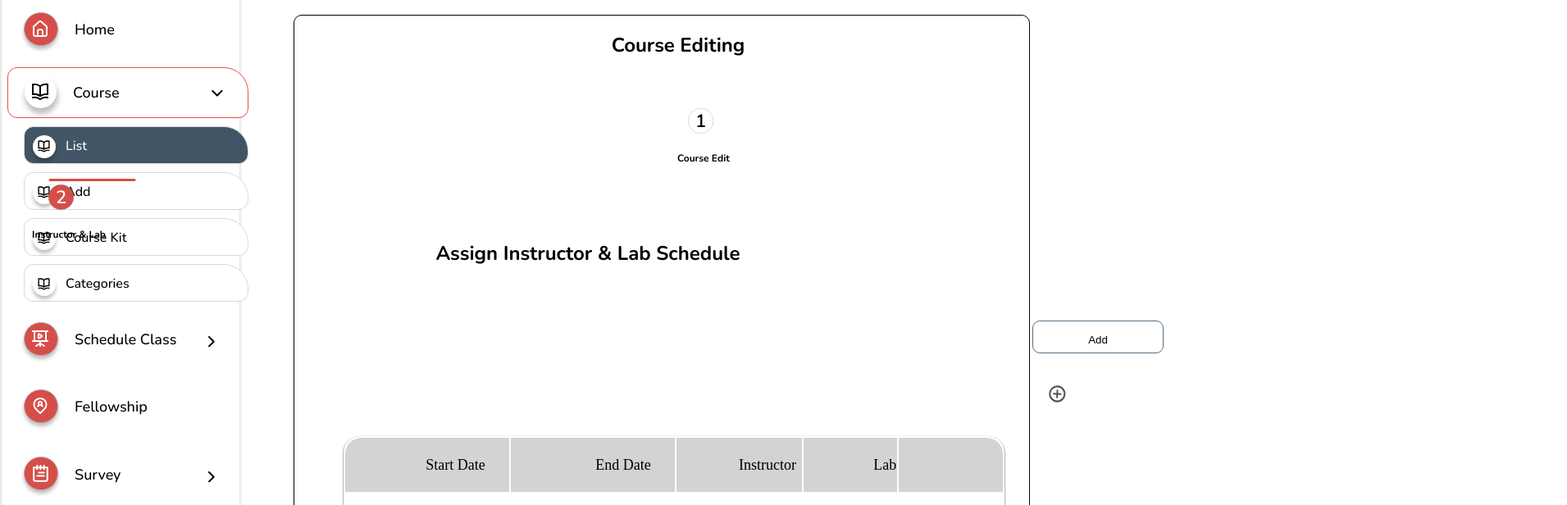
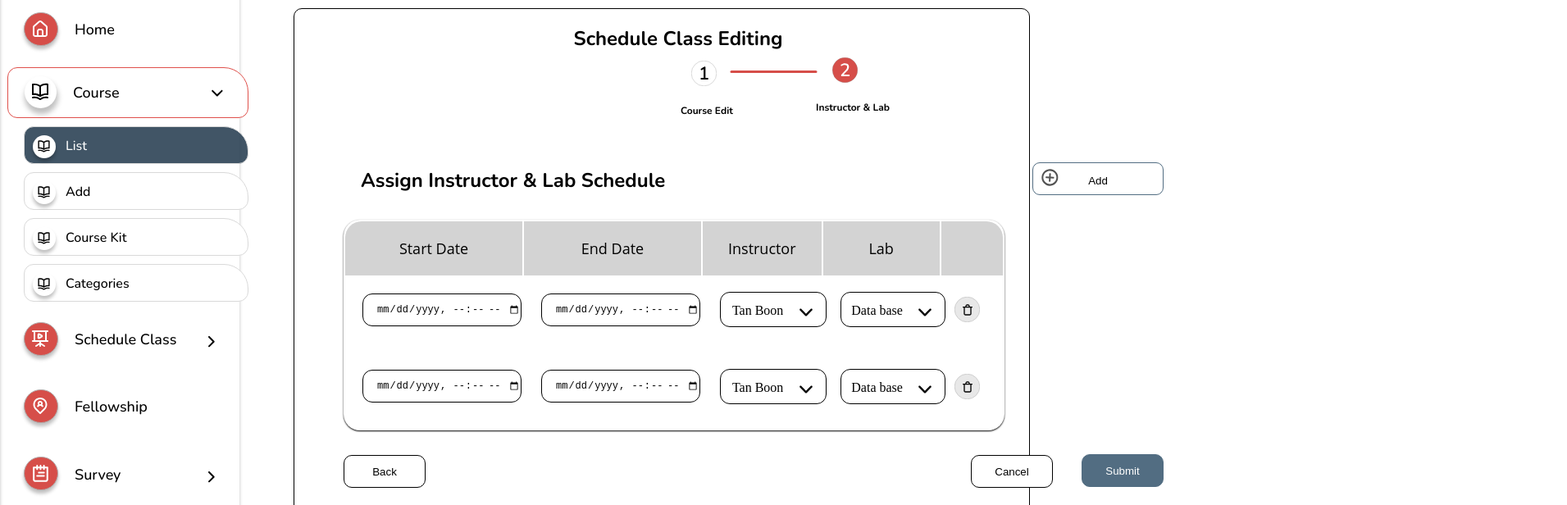
Before and after one commit to CalvinGanesh/CAAs, an Angular app: page / in a window 1280 px wide. Shown: the part 140-756 px from the top of the page at 82% size, 1911 px wide, since content can reach past the window. Built offline with nearby package versions, Linux system fonts and the light colour scheme.

Commit message:
Website-1

```diff
--- a/src/app/app.component.html
+++ b/src/app/app.component.html
@@ -1,4 +1,5 @@
 <app-header></app-header>
 <app-sidebar></app-sidebar>
 <!-- <app-schedule></app-schedule> -->
+<!-- <app-edit-course-create></app-edit-course-create> -->
 <app-editschedule2></app-editschedule2>
--- a/src/app/dropdown/dropdown.component.css
+++ b/src/app/dropdown/dropdown.component.css
@@ -1,9 +1,11 @@
 .container {
-    width: 100%;
-    height: 47px;
+    width: 90%;
+    margin-left: 20px;
+    margin-top: -6px;
+    height: 41px;
     flex-shrink: 0;
     border-radius: 12px;
-    border: 0.3px solid #7A7A7A;
+    border: 0.3px solid #000000;
 }
 
 input {
@@ -17,20 +19,26 @@ img {
 
 .container p {
     display: inline-block;
-    color: #7A7A7A;
+    color: #000000;
     margin-top: 13px;
     margin-left: 10px;
     font-size: 16px;
 }
 
 .dd {
-    width: 392px;
+    width: 192px;
+    margin-left: 20px;
     height: fit-content;
     border-radius: 0px 0px 16px 16px;
     border: 0.5px solid #526D82;
     background: #FFF;
     position: absolute;
     z-index: 20;
+    font-family: Open Sans;
+    font-size: 18px;
+    font-weight: 500;
+
+
 }
 
 .dd p {
--- a/src/app/editschedule2/editschedule2.component.css
+++ b/src/app/editschedule2/editschedule2.component.css
@@ -3,7 +3,6 @@
     height: 33px;
     margin-top: 150px;
     margin-left: 350px;
-    display: inline-block;
 }
 
 .title {
@@ -29,8 +28,8 @@
 
 .col {
     position: relative;
-    left: 480px;
-    top: 20px;
+    left: 484px;
+    top: -30px;
 }
 
 .col p {
@@ -45,14 +44,14 @@
 
 .col-1 {
     position: relative;
-    left: -300px;
-    top: 20px;
+    left: 531px;
+    top: -104px;
 }
 
 .col-2 {
     position: relative;
-    left: -300px;
-    top: 20px;
+    left: 656px;
+    top: -127px;
 }
 
 .col-2 p {
@@ -63,7 +62,12 @@
     font-size: 12px;
     font-weight: 600;
 }
+.col-8 h5{
+    position: absolute;
+    margin-top: 46px;
+    margin-left: 81px;
 
+}
 .col-4 button{
     border: 1px solid #000000;
     background-color: #ffffff;
@@ -71,7 +75,7 @@
     border-color: #526D82;
     width: 160px;
     height: 40px;
-    margin-top: 25px;
+    margin-top: 40px;
     margin-left: 900px;
 
 }
@@ -92,6 +96,7 @@
     font: Open sans;
     font-size: 12px;
     font-weight: 500;
+    cursor: pointer;
 }
 
 input{
@@ -99,10 +104,10 @@ input{
     margin-top: -20px;
     padding-top: 0px;
     padding-left: 16px;
-    width: 160px;
+    width: 176px;
     height: 38px;
     border: 0.3px solid #000000;
-    border-radius: 6px;
+    border-radius: 12px;
     -webkit-appearance: none;
     -moz-appearance: none;
     appearance: none;
@@ -120,10 +125,7 @@ input{
     color: #aaa;
   } */
 
-.col-8 h5{
-    margin-top: 25px;
-margin-left: -180px;
-}
+
 
 .row-1 table {
     width: 90%;
@@ -153,13 +155,13 @@ margin-left: -180px;
 .row-1 th {
     background-color: #d3d3d3;
     height: 5vw;
-    font: OpenSans;
+    font-family: Open Sans;
+    font-size: 18px;
     font-weight: 500;
-    font-size: 18px;
 }
 
 .row-1 tr {
-    border-bottom: 1px solid #d3d3d3;
+    border-bottom: 3px solid #526D82;
 }
 
 .row-1 td {
@@ -185,10 +187,11 @@ margin-left: -180px;
 }
 
 .btn-1{
+    position: absolute;
     width: 100px;
     height: 40px;
-    margin-left: 200px;
-    margin-top: 30px;
+    margin-left: 825px;
+    margin-top: -115px;
     margin-bottom: 75px;
     padding: 0px 14px 0px 14px;
     border-radius: 10px;
@@ -197,15 +200,17 @@ margin-left: -180px;
 
 }
 .btn-2 {
+    position: absolute;
     width: 100px;
     height: 40px;
-    margin-left: 70px;
-    margin-top: 30px;
+    margin-left: 960px;
+    margin-top: -116px;
     margin-bottom: 75px;
     padding: 0px 14px 0px 14px;
     border-radius: 10px;
     border: 1px solid black;
     background-color: #526D82;
+    border-color: #526D82;
     color: white;
 }
 /* tr:hover {
--- a/src/app/editschedule2/editschedule2.component.html
+++ b/src/app/editschedule2/editschedule2.component.html
@@ -1,6 +1,6 @@
 <section class="team_member section-padding">
     <div class="title">
-        <h5>Course Editing</h5>
+        <h5>Schedule Class Editing</h5>
         <div class="row">
             <div class="col">
                 <img src="assets/No.1.svg"><br>
@@ -14,7 +14,7 @@
                 <p>Instructor & Lab</p>
             </div>
         </div>
-        <div class="row" style="margin-top: 10px;">
+        <div class="row" style="margin-top: -114px;">
             <div class="col-8">
                 <h5>
                     Assign Instructor & Lab Schedule
@@ -22,40 +22,20 @@
             </div>
             <div class="col-4">
                 <button class="button" >
-                  <p style="padding-top: 1px;"> Add </p>
-                    <h6><span><img src="assets/Close.svg" style="margin-left: -100px;margin-top: 20px;"></span></h6>
+                  <p style="padding-top: -4px;"> Add </p>
+                    <h6><span><img src="assets/Close.svg" style="position: absolute;margin-left: -76px;margin-top: -50px;"></span></h6>
                 </button>
             </div>
         </div>
         <div class="row-1">
             <table>
                 <tr>
-                    <th style="width: 20%;padding-left: 70px;">Start Date</th>
-                    <th style="width: 20%;padding-left: 75px;">End Date</th>
-                    <th style="width: 20%;padding-left: 70px;">Instructor</th>
-                    <th style="width: 10%;padding-left: 85px;">Lab</th>
-                    <th style="width: 20%;"></th>
+                    <th style="width: 20%;padding-left: -3px;">Start Date</th>
+                    <th style="width: 20%;padding-left: -7px;">End Date</th>
+                    <th style="width: 20%;padding-left: 1px;">Instructor</th>
+                    <th style="width: 20%;padding-left: -9px;">Lab</th>
+                    <th style="width: 10%;"></th>
                 </tr>
-                <!-- <div class="container">
-                    <div class="row">
-                    <div class="col-md-3">
-                        <div class="input-group">
-                          <div class="input-group-addon" id="calendar1">
-                            <i class="fa fa-calendar"></i>
-                          </div>
-                          <input type="text" name="start_date" id="start_date" class="form-control start_date" data-inputmask="'alias':'mm/dd/yyyy'" data-mask="" value="">
-                        </div>
-                    </div>
-                    <div class="col-md-3">
-                        <div class="input-group">
-                          <div class="input-group-addon" id="calendar2">
-                            <i class="fa fa-calendar"></i>
-                          </div>
-                          <input type="text" name="end_date" id="end_date" class="form-control end_date" data-inputmask="'alias': 'mm/dd/yyyy'" data-mask="" value="">
-                        </div>
-                        </div>
-                        </div>
-                        </div> -->
           <tr>
                     <td>
                         <form>
@@ -79,7 +59,7 @@
                     <td>
                         <form>
                             <div>
-                                <app-dropdown [items]="[]"></app-dropdown>
+                                <app-dropdown [items]="Initems" style="cursor: pointer;"></app-dropdown>
                                 <!-- <select class="dropdown" [(ngModel)]="selectedOption1">
                                     <option value="option1">Select</option>
                                     <option value="option2">Tan Boo</option>
@@ -92,7 +72,7 @@
                     <td>
                         <form>
                             <div>
-                                <app-dropdown [items]="[]"></app-dropdown>
+                                <app-dropdown [items]="Litems" style="cursor: pointer;"></app-dropdown>
                                 <!-- <select class="dropdown" [(ngModel)]="selectedOption2">
                                     <option value="optionA">Select</option>
                                     <option value="optionB">Database Lab</option>
@@ -106,7 +86,7 @@
                     </td>
                     <td>
                         <form>
-                             <span><img src="assets/dutbin.svg" style="margin-top: -20px;margin-left: 7px;margin-right: 20px;"></span>
+                             <span><img src="assets/dutbin.svg" style="margin-top: -8px;margin-left: 7px;margin-right: 20px;"></span>
                         </form>
                     </td>
                 </tr>
@@ -132,7 +112,7 @@
                     <td>
                         <form>
                             <div>
-                                <app-dropdown [items]="[]"></app-dropdown>
+                                <app-dropdown [items]="Initems" style="cursor: pointer;"></app-dropdown>
                                 <!-- <select class="dropdown" [(ngModel)]="selectedOption1">
                                   <option value="option1">Select</option>
                                   <option value="option2">Tan Boo</option>
@@ -145,7 +125,7 @@
                     <td>
                         <form>
                             <div>
-                                <app-dropdown items="[]"></app-dropdown>
+                                <app-dropdown [items]="Litems" style="cursor: pointer;"></app-dropdown>
                                 <!-- <select class="dropdown" [(ngModel)]="selectedOption2">
                                   <option value="optionA">Select</option>
                                   <option value="optionB">Database Lab</option>
@@ -161,7 +141,7 @@
                         <form>
                             <!-- <p style="margin-right: 50px;margin-left: 10px;padding-top: 5px;width: 255px;height: 50px;border: 1px solid #000000;border-radius: 15px;border-color: #ff000f;"> -->
 
-                             <span><img src="assets/dutbin.svg" style="margin-top: -20px;margin-left: 7px;margin-right: 20px;width: 31px;height: 31px;"></span>
+                             <span><img src="assets/dutbin.svg" style="margin-top: -8px;margin-left: 7px;margin-right: 20px;width: 31px;height: 31px;"></span>
                             <!-- </p> -->
                         </form>
                     </td>
--- a/src/app/editschedule2/editschedule2.component.ts
+++ b/src/app/editschedule2/editschedule2.component.ts
@@ -9,11 +9,18 @@ import { Subscription } from 'rxjs';
   styleUrls: ['./editschedule2.component.css']
 })
 export class Editschedule2Component {
+  Initems=["Tan Boon",
+"Timothy"];
 
 
+Litems=["Data base",
+"test lab-1",
+"test lab-2",
+"test lab-3"];
 
-  selectedOption1: string |  undefined;
-  selectedOption2: string | undefined;
+
+  // selectedOption1: string |  undefined;
+  // selectedOption2: string | undefined;
   // public date = new Date();
   // name = new FormControl();
   // dropdown = new FormControl();
```
